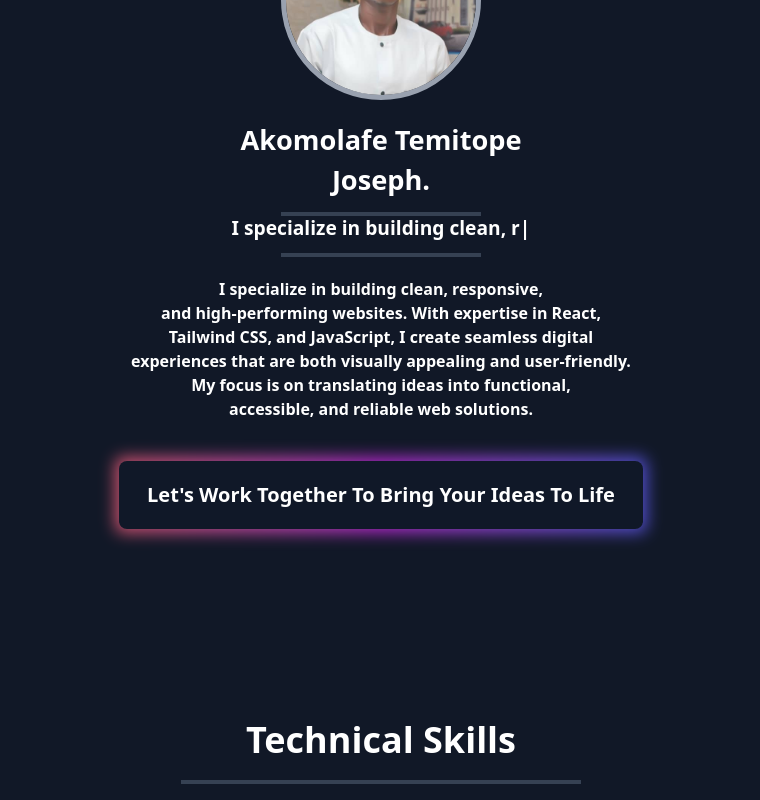
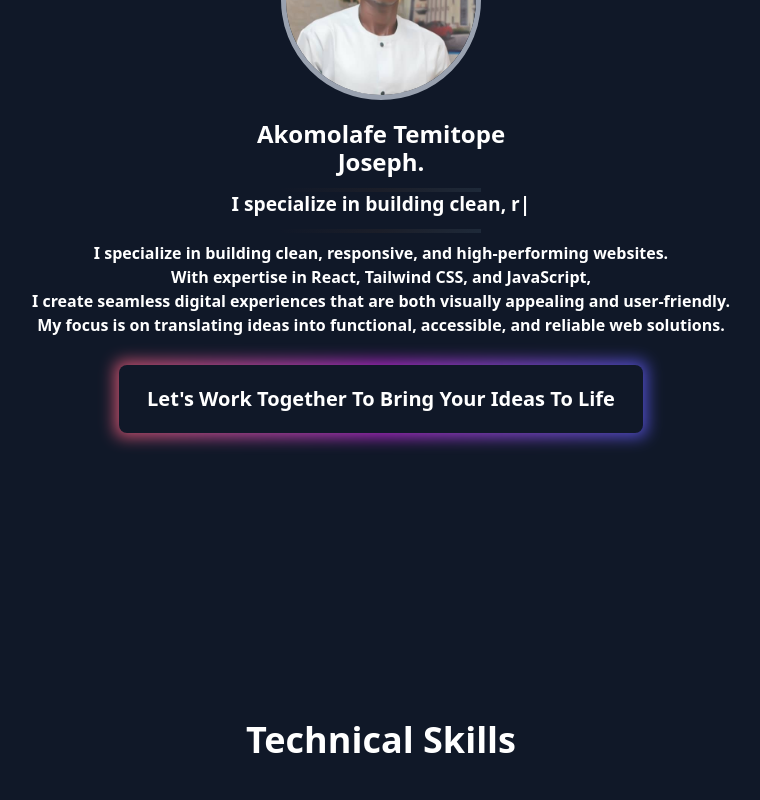
Before and after one commit to akomolafetemitopejoseph/myprofile, a React (Vite) app: page / in a window 1280 px wide. Shown: the part 240-1040 px from the top of the page, without its empty margins (259-1019 px from the left). Built offline with nearby package versions, Linux system fonts and the light colour scheme.

Commit message:
cleaning up

```diff
--- a/src/Components/Connect.jsx
+++ /dev/null
@@ -1,10 +0,0 @@
-import React from "react";
-import { Link } from "react-router-dom";
-
-const Connect = () => {
-  return (
-    <div></div>
-  );
-};
-
-export default Connect;
--- a/src/Components/Contact.jsx
+++ b/src/Components/Contact.jsx
@@ -8,7 +8,7 @@ import { FaXTwitter } from "react-icons/fa6";
 
 const Contact = () => {
   return (
-    <div className="bg-gray-900 text-white">
+    <div className="bg-gray-900  text-white">
       <div
         data-aos="fade-zoom-in"
         data-aos-easing="ease-in-back"
--- a/src/Components/EmailPage.jsx
+++ b/src/Components/EmailPage.jsx
@@ -15,7 +15,6 @@ const Emailpage = () => {
         () => {
           console.log("SUCCESS!");
           console.log("message sent");
-
         },
         (error) => {
           console.log("FAILED...", error.text);
@@ -29,8 +28,8 @@ const Emailpage = () => {
   };
   return (
     <>
-      <div className="bg-gray-900 h-full   flex items-center max-md:h-fit">
-        <div className="max-w-[360px] w-full mx-auto  bg-[#0d1b2a] rounded-lg shadow-md p-4">
+      <div className="bg-gray-900  h-full   flex items-center max-md:h-fit">
+        <div className="max-w-[360px] w-full mx-auto  bg-[#0d1b2a] rounded-lg shadow-md p-5">
           <form ref={form} onSubmit={sendEmail}>
             <div className="mb-4">
               <label className="block mb-2 text-gray-50">Name</label>
--- a/src/Components/Expertise.jsx
+++ b/src/Components/Expertise.jsx
@@ -2,21 +2,21 @@ import React from "react";
 
 const Expertise = () => {
   return (
-    <div className="bg-[#111827] h-screen pt-10 max-md:pt-2 max-md:p-5 text-white">
+    <div className="bg-gray-900  h-screen pt-10 max-md:pt-2 max-md:p-5 text-white">
       <div
         id="skills"
         data-aos="fade-right"
         data-aos-offset="300"
         data-aos-easing="ease-in-sine"
       >
-        <div className="max-md:mt-5 max-sm:m-2">
+        <div className="max-md:mt-5 max-sm:m-2 ">
           <h1
             className="text-center pb-5 text-4xl m
           max-md:text-2xl font-bold mt-10 max-md:mt-2 max-sm:text-3xl"
           >
             Technical Skills
           </h1>
-          <div className="w-100 max-md:w-50 m-auto h-1 bg-gray-700"></div>
+
         </div>
 
         <div className=" grid grid-cols-2 max-md:grid-cols-1 gap-5 max-md:gap-1 m-15 max-md:m-5 max-md:mt-2">
--- a/src/Components/NavBar.jsx
+++ b/src/Components/NavBar.jsx
@@ -65,7 +65,7 @@ const NavBar = () => {
       </div>
       {navBar && (
         <nav>
-          <ul className="lg:hidden fixed right-0 top-20 bg-gray-800 font-bold opacity-95 capitalize w-full text-2xl  text-white text-center">
+          <ul className="lg:hidden z-10 fixed right-0 top-20 bg-gray-800 font-bold opacity-95 capitalize w-full text-2xl  text-white text-center">
             <li className=" p-5">about</li>
             <Link to="skills" smooth={true} duration={1000}>
               <li className=" p-5">skills</li>
--- a/src/Components/Ratings.jsx
+++ b/src/Components/Ratings.jsx
@@ -3,7 +3,7 @@ import CountUp from "react-countup";
 
 const Ratings = () => {
   return (
-    <div className="bg-gray-900">
+    <div className="bg-gray-900 ">
       <div
         data-aos="fade-up"
         data-aos-anchor-placement="center-bottom"
--- a/src/Components/TextimonialProps.jsx
+++ b/src/Components/TextimonialProps.jsx
@@ -4,7 +4,7 @@ import Testimonails from "./Testimonails";
 const TextimonialProps = () => {
   return (
     <>
-    <div className="bg-gray-900">
+    <div className="bg-gray-900 ">
       <h1 className=" text-center text-4xl max-md:text-2xl p-10 max-md:p-5 font-bold text-white">
           See why they love my work
         </h1>
--- a/src/MyheroPage/Btn.jsx
+++ b/src/MyheroPage/Btn.jsx
@@ -5,7 +5,7 @@ const Btn = () => {
   const navigate = useNavigate();
   return (
     <div>
-      <div class="flex items-center justify-center mt-10 max-md:mt-3 max-md:p-5">
+      <div class="flex items-center justify-center mt-7 max-md:mt-3 max-md:p-5">
         <div class="group relative">
           <div class="absolute -inset-1 rounded-lg bg-gradient-to-r from-rose-400 via-fuchsia-500 to-indigo-500 opacity-75 blur transition duration-500 group-hover:opacity-100"></div>
 
--- a/src/MyheroPage/HeroSection.jsx
+++ b/src/MyheroPage/HeroSection.jsx
@@ -11,7 +11,7 @@ const HeroSection = () => {
     AOS.init();
   }, {});
   return (
-    <div className="bg-[#111827] mt-20 h-screen max-md:mt-20 max-md:p-5">
+    <div className="bg-gray-900  mt-20 h-screen max-md:mt-20 max-md:p-5">
       <div className="items-center mt-15 max-md:mt-2 pt-15 max-md:pt-2 text-center">
         <div>
           <img
@@ -20,11 +20,11 @@ const HeroSection = () => {
             alt="imagee"
           />
         </div>
-        <h1 className="leading-10  text-[1.7rem]  max-md:text-[1.4rem] max-sm:text-[1.5rem] font-bold text-white mt-5">
+        <h1 className="leading-7  text-2xl  max-md:text-[1.4rem] max-sm:text-[1.5rem] font-bold text-white mt-5">
           Akomolafe Temitope <br /> Joseph.
         </h1>
         <div>
-          <div className="w-50 m-auto mt-3 h-1 bg-gray-700"></div>
+          <div className="w-50 m-auto mt-3 h-1 bg-gradient-to-r from-gray-900 via-[#1d1f29dd] to-gray-800"></div>
           {/* <h1 className="leading-10 max-md:leading-8 text-[1.2rem] max-md:text-[1.4rem] max-sm:text[2rem]  font-semibold text-white max-md:mt-3">
             Fendend Developer
           </h1> */}
@@ -42,21 +42,21 @@ const HeroSection = () => {
               repeat={Infinity}
             />
           </div>
-          <div className="w-50 m-auto mt-3 h-1 bg-gray-700"></div>
+          <div className="w-50 m-auto mt-3 h-1 bg-gradient-to-r from-gray-900 via-[#1d1f29dd] to-gray-800"></div>
         </div>
 
         <p
           data-aos="fade-right"
           data-aos-offset="300"
           data-aos-easing="ease-in-sine"
-          className="mt-5  max-md:mt-4 font-bold text-l max-sm:text-xl max-md:text-l max-md:p-2 text-white text-center"
+          className="mt-2  max-md:mt-4 font-bold text-l max-sm:text-xl max-md:text-l max-md:p-2 text-white"
         >
-          I specialize in building clean, responsive, <br />
-          and high-performing websites. With expertise in React,
-          <br /> Tailwind CSS, and JavaScript, I create seamless digital <br />
-          experiences that are both visually appealing and user-friendly. <br />
-          My focus is on translating ideas into functional, <br /> accessible,
-          and reliable web solutions.
+          I specialize in building clean, responsive, and high-performing
+          websites. <br /> With expertise in React, Tailwind CSS, and
+          JavaScript, <br />I create seamless digital experiences that are both
+          visually appealing and user-friendly. <br />
+          My focus is on translating ideas into functional, accessible, and
+          reliable web solutions.
         </p>
       </div>
 
--- a/src/Pages/Homepage.jsx
+++ b/src/Pages/Homepage.jsx
@@ -14,7 +14,7 @@ const Homepage = () => {
   return (
     <div>
       <Expertise />
-      <div className="bg-gray-800">
+      <div className="bg-gray-900 ">
         <h1 className="text-center text-3xl max-md:text-4xl font-extrabold text-white pt-10">
           Featured Projects
         </h1>
```
